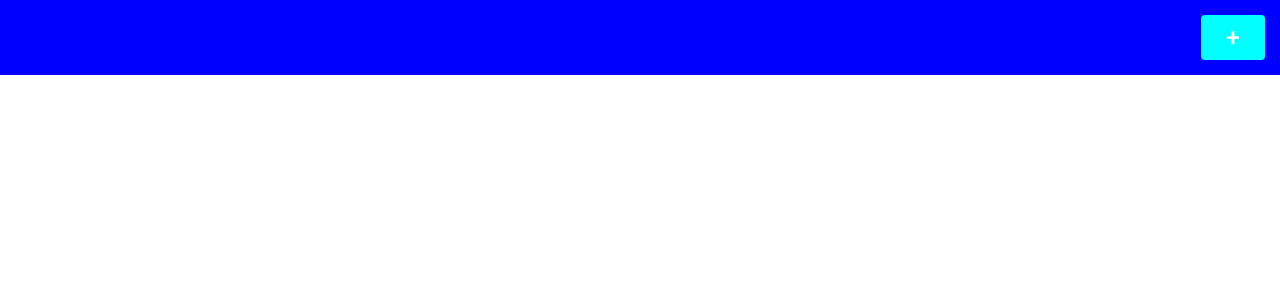
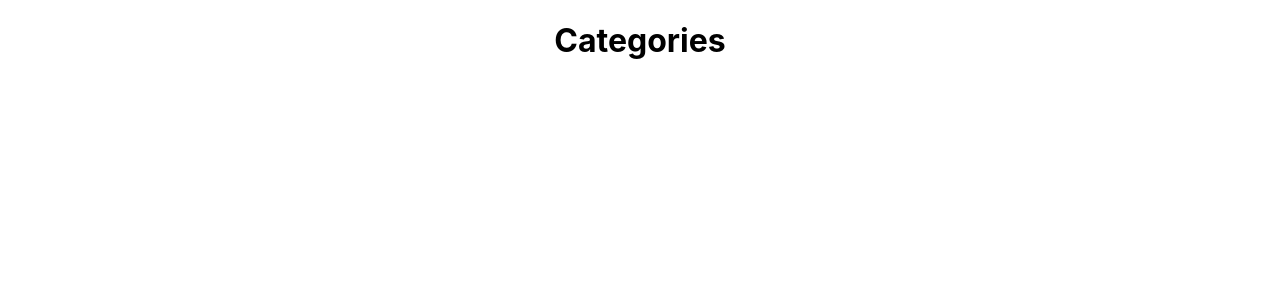
Before and after one commit to ikhem/multiselect-tree, a React (Create React App) app: page / in a window 1280 px wide. Shown: the top 300 px of the page. Built offline with nearby package versions, Linux system fonts and the light colour scheme.

Commit message:
removed dialog

```diff
--- a/src/App.js
+++ b/src/App.js
@@ -1,70 +1,16 @@
-import React, { Component } from 'react';
-import PropTypes from 'prop-types';
+import React from 'react';
 import { withStyles } from '@material-ui/core/styles';
 
-import Button from '@material-ui/core/Button';
+import DownshiftSelectTree from './components/DownshiftSelectTree';
 
-import AddDialog from './components/AddDialog';
+const styles = {
 
-const styles =  {
-  root: {
-    width: '100%',
-  },
-  header: {
-    display: 'flex',
-    justifyContent: 'flex-end',
-    height: 75,
-    backgroundColor: 'blue',
-  },
-  addBtn: {
-    height: '60%',
-    color: 'white',
-    backgroundColor: 'Aqua',
-    margin: 15,
-    fontSize: 25,
-  },
 }
 
-class App extends Component {
-
-  state = { isOpen: false, type: ['Tags', 'Categories'] };
-
-  openDialog = () => {
-    this.setState({ isOpen: true });
-  }
-
-  handleClose = () => {
-    this.setState({ isOpen: false });
-  };
-
-  render() {
-    const { isOpen } = this.state;
-    const { classes } = this.props;
-    return (
-      <div className={classes.root}>
-        <header className={classes.header}>
-          <Button
-            className={classes.addBtn}
-            onClick={this.openDialog}
-          >
-            +
-          </Button>
-        </header>
-        { isOpen ?
-          <AddDialog
-            open={isOpen}
-            handleClose={this.handleClose}
-            type={this.state.type}
-          />
-          : null
-        }
-      </div>
-    );
-  }
+const App = () => {
+  return (
+    <DownshiftSelectTree />
+  )
 }
 
-App.propTypes = {
-  classes: PropTypes.object
-};
-
 export default withStyles(styles)(App);
--- a/src/components/AddDialog/index.js
+++ /dev/null
@@ -1,124 +0,0 @@
-import React from 'react';
-import PropTypes from 'prop-types';
-import { withStyles } from '@material-ui/core/styles';
-
-import DownShift from 'downshift';
-
-import Button from '@material-ui/core/Button';
-import Dialog from '@material-ui/core/Dialog';
-import DialogActions from '@material-ui/core/DialogActions';
-import DialogContent from '@material-ui/core/DialogContent';
-import DialogTitle from '@material-ui/core/DialogTitle';
-import MenuItem from '@material-ui/core/MenuItem';
-import Paper from '@material-ui/core/Paper';
-import Select from '@material-ui/core/Select';
-import TextField from '@material-ui/core/TextField';
-
-const styles = {
-  select: {
-    width: 150,
-  },
-  main: {
-    display: 'flex',
-  },
-  kdshift: {
-    paddingLeft: 20,
-  }
-}
-
-class AddDialog extends React.Component {
-  state = { title: '', type: '' }
-
-  handleClickOpen = () => {
-    this.setState({ open: true });
-  };
-
-  handleSubmit = (event) => {
-    console.log({ event: event.target })
-    this.setState({ open: false });
-  }
-
-  handleChange = (event) => {
-    this.setState({ type: event.target.value})
-  }
-
-  render() {
-    const { open, type, classes } = this.props;
-    return (
-      <Dialog
-        open={open}
-        onClose={this.props.handleClose}
-        aria-labelledby="form-dialog-title"
-        fullWidth
-        className={classes.root}
-      >
-        <DialogTitle id="form-dialog-title">Create List</DialogTitle>
-        <DialogContent className={classes.main}>
-          <div className={classes.typeSelect}>
-            <Select
-              value={this.state.type}
-              onChange={this.handleChange}
-              className={classes.select}
-            >
-              { type ?
-                type.map((item) => (
-                  <MenuItem
-                    value={item}
-                    key={item}
-                  >
-                    {item}
-                  </MenuItem>
-                )) : null
-              }
-            </Select>
-          </div>
-
-          <div className={classes.kdshift}>
-          {
-            type === 'Categories' && (
-              <DownShift>
-              {({
-                isOpen,
-                toggleMenu,
-                getInputProps
-              }) => (
-                <div>
-                  <TextField
-                    InputProps = {
-                      {...getInputProps({ onClick: () => toggleMenu() })}
-                    }
-                  />
-
-                  {
-                    isOpen && (
-                      <Paper>
-                        <MenuItem>
-
-                        </MenuItem>
-                      </Paper>
-                    )
-                  }
-                </div>
-              )}
-              </DownShift>
-            )
-          }
-          </div>
-        </DialogContent>
-        <DialogActions>
-          <Button onClick={this.props.handleClose} color="primary">
-            Cancel
-          </Button>
-          <Button onClick={this.handleSubmit} color="primary">
-            Submit
-          </Button>
-        </DialogActions>
-      </Dialog>
-  )};
-};
-
-AddDialog.propTypes = {
-  classes: PropTypes.object
-};
-
-export default withStyles(styles)(AddDialog);
--- /dev/null
+++ b/src/components/DownshiftSelectTree/index.js
@@ -0,0 +1,27 @@
+import React from 'react';
+import PropTypes from 'prop-types';
+import { withStyles } from '@material-ui/core/styles';
+
+import Downshift from 'downshift';
+
+const styles = {
+  root: {
+    display: 'flex',
+    justifyContent: 'center',
+  }
+}
+
+const DownShiftSelectTree = ({classes}) => {
+  return (
+    <div className={classes.root}>
+      <h1>Categories</h1>
+      <Downshift />
+    </div>
+  )
+};
+
+DownShiftSelectTree.propTypes = {
+  classes: PropTypes.object
+};
+
+export default withStyles(styles)(DownShiftSelectTree);
```
Also changed, not shown: 1 other file (tests, documents, lock files or other folders).
